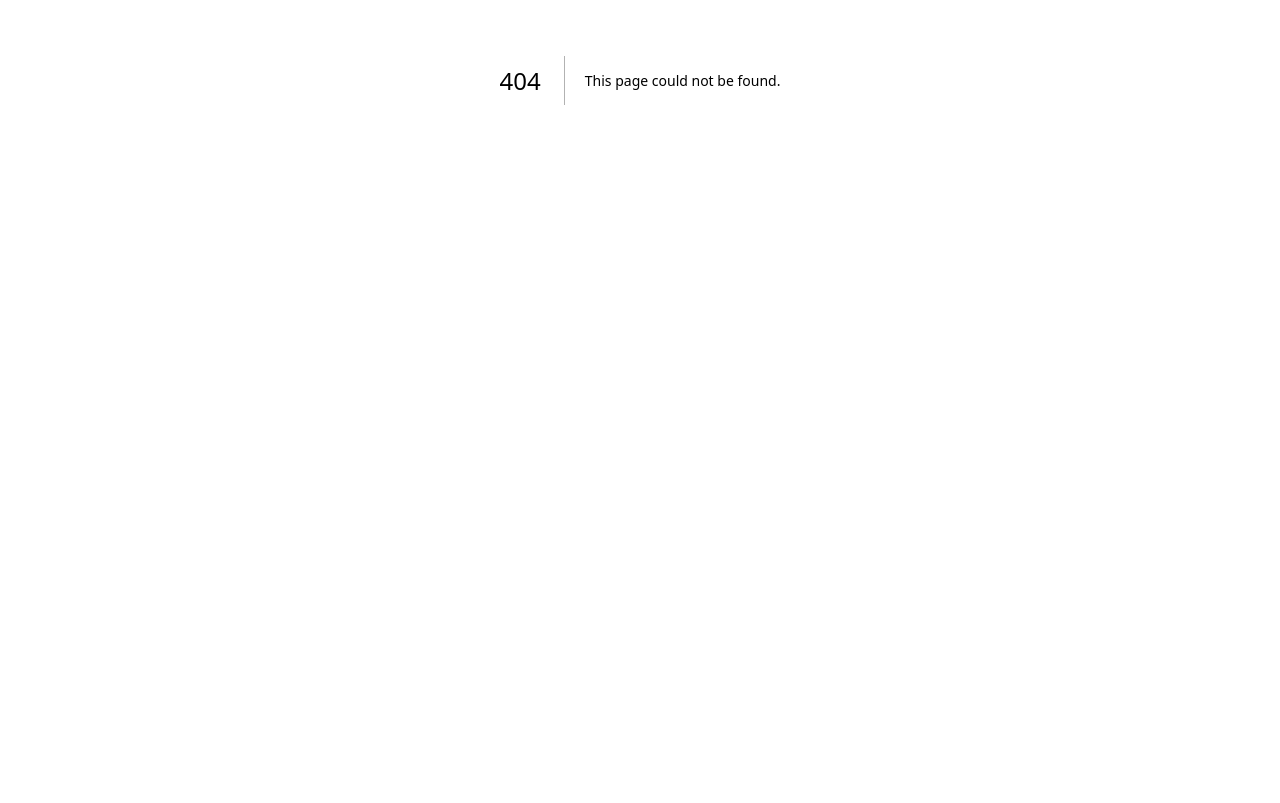
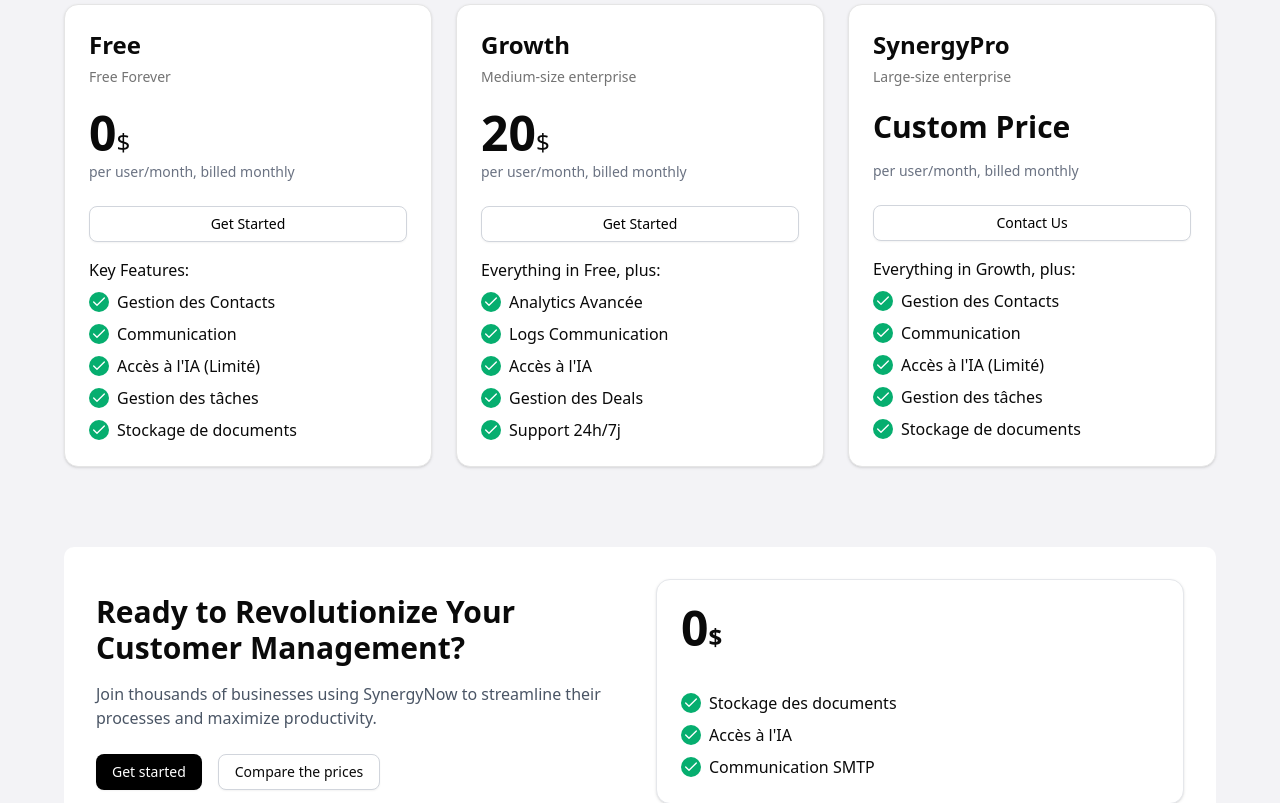
Before and after one commit to YounesBousfiha/SynergyNow, a Next.js app in the folder frontend/: page /pricing in a window 1280 px wide. Before the commit this address had no page. Shown: the part 320-1123 px from the top of the page. Before the commit the page ends 800 px from the top, so only its background shows below. Built offline with nearby package versions, Linux system fonts and the light colour scheme.

Commit message:
Add pricing page with plans and CTA section

```diff
--- /dev/null
+++ b/frontend/src/app/(public)/pricing/page.jsx
@@ -0,0 +1,160 @@
+import { Button } from "../../../components/ui/button";
+import { Check } from "lucide-react";
+import { Card, CardHeader, CardTitle, CardDescription, CardContent } from "../../../components/ui/card";
+
+export default function PricingPage() {
+    return (
+        <main className="flex-grow bg-[#f3f3f6]">
+            <div className="container mx-auto px-4 py-16">
+                {/* Pricing Header */}
+                <div className="text-center mb-16">
+                    <h1 className="text-4xl font-bold mb-4">
+                        Find the Perfect Plan
+                        <br/>
+                        for Your Business
+                    </h1>
+                    <p className="text-lg">
+                        Flexible Pricing to Fit Your Needs - Whether You&apos;re a Startup or an Enterprise
+                    </p>
+                </div>
+
+                {/* Pricing Cards */}
+                <div className="grid md:grid-cols-3 gap-6 max-w-6xl mx-auto mb-20">
+                    {/* Free Plan */}
+                    <Card className="bg-white">
+                        <CardHeader>
+                            <CardTitle className="text-2xl">Free</CardTitle>
+                            <CardDescription>Free Forever</CardDescription>
+                            <div className="mt-4">
+                                <span className="text-5xl font-bold">0</span>
+                                <span className="text-2xl">$</span>
+                                <p className="text-sm text-gray-500 mt-1">per user/month, billed monthly</p>
+                            </div>
+                        </CardHeader>
+                        <CardContent className="space-y-4">
+                            <Button className="w-full bg-white text-black border border-gray-300 hover:bg-gray-100">
+                                Get Started
+                            </Button>
+                            <div>
+                                <p className="font-medium mb-2">Key Features:</p>
+                                <ul className="space-y-2">
+                                    <FeatureItem text="Gestion des Contacts"/>
+                                    <FeatureItem text="Communication"/>
+                                    <FeatureItem text="Accès à l'IA (Limité)"/>
+                                    <FeatureItem text="Gestion des tâches"/>
+                                    <FeatureItem text="Stockage de documents"/>
+                                </ul>
+                            </div>
+                        </CardContent>
+                    </Card>
+
+                    {/* Growth Plan */}
+                    <Card className="bg-white">
+                        <CardHeader>
+                            <CardTitle className="text-2xl">Growth</CardTitle>
+                            <CardDescription>Medium-size enterprise</CardDescription>
+                            <div className="mt-4">
+                                <span className="text-5xl font-bold">20</span>
+                                <span className="text-2xl">$</span>
+                                <p className="text-sm text-gray-500 mt-1">per user/month, billed monthly</p>
+                            </div>
+                        </CardHeader>
+                        <CardContent className="space-y-4">
+                            <Button className="w-full bg-white text-black border border-gray-300 hover:bg-gray-100">
+                                Get Started
+                            </Button>
+                            <div>
+                                <p className="font-medium mb-2">Everything in Free, plus:</p>
+                                <ul className="space-y-2">
+                                    <FeatureItem text="Analytics Avancée"/>
+                                    <FeatureItem text="Logs Communication"/>
+                                    <FeatureItem text="Accès à l'IA"/>
+                                    <FeatureItem text="Gestion des Deals"/>
+                                    <FeatureItem text="Support 24h/7j"/>
+                                </ul>
+                            </div>
+                        </CardContent>
+                    </Card>
+
+                    {/* SynergyPro Plan */}
+                    <Card className="bg-white">
+                        <CardHeader>
+                            <CardTitle className="text-2xl">SynergyPro</CardTitle>
+                            <CardDescription>Large-size enterprise</CardDescription>
+                            <div className="mt-4">
+                                <span className="text-3xl font-bold">Custom Price</span>
+                                <p className="text-sm text-gray-500 mt-4">per user/month, billed monthly</p>
+
+                            </div>
+                        </CardHeader>
+                        <CardContent className="space-y-4">
+                        <Button className="w-full bg-white text-black border border-gray-300 hover:bg-gray-100">
+                                Contact Us
+                            </Button>
+                            <div>
+                                <p className="font-medium mb-2">Everything in Growth, plus:</p>
+                                <ul className="space-y-2">
+                                    <FeatureItem text="Gestion des Contacts"/>
+                                    <FeatureItem text="Communication"/>
+                                    <FeatureItem text="Accès à l'IA (Limité)"/>
+                                    <FeatureItem text="Gestion des tâches"/>
+                                    <FeatureItem text="Stockage de documents"/>
+                                </ul>
+                            </div>
+                        </CardContent>
+                    </Card>
+                </div>
+
+                {/* CTA Section */}
+                <div className="bg-white rounded-lg p-8 max-w-6xl mx-auto">
+                    <div className="grid md:grid-cols-2 gap-8 items-center">
+                        <div>
+                            <h2 className="text-3xl font-bold mb-4">
+                                Ready to Revolutionize Your
+                                <br/>
+                                Customer Management?
+                            </h2>
+                            <p className="text-gray-600 mb-6">
+                                Join thousands of businesses using SynergyNow to streamline their processes and maximize
+                                productivity.
+                            </p>
+                            <div className="flex flex-wrap gap-4">
+                                <Button className="bg-black text-white hover:bg-black/80">Get started</Button>
+                                <Button variant="outline" className="border-gray-300">
+                                    Compare the prices
+                                </Button>
+                            </div>
+                        </div>
+                        <div>
+                            <Card className="bg-white border border-gray-200">
+                                <CardHeader className="pb-2">
+                                    <div className="text-5xl font-bold">
+                                        0<span className="text-2xl">$</span>
+                                    </div>
+                                </CardHeader>
+                                <CardContent>
+                                    <ul className="space-y-2">
+                                        <FeatureItem text="Stockage des documents"/>
+                                        <FeatureItem text="Accès à l'IA"/>
+                                        <FeatureItem text="Communication SMTP"/>
+                                    </ul>
+                                </CardContent>
+                            </Card>
+                        </div>
+                    </div>
+                </div>
+            </div>
+        </main>
+    );
+}
+
+function FeatureItem({ text }) {
+    return (
+        <li className="flex items-start gap-2">
+            <div className="mt-0.5 bg-[#06ae6f] rounded-full p-0.5">
+                <Check className="h-4 w-4 text-white" />
+            </div>
+            <span>{text}</span>
+        </li>
+    )
+}
```
